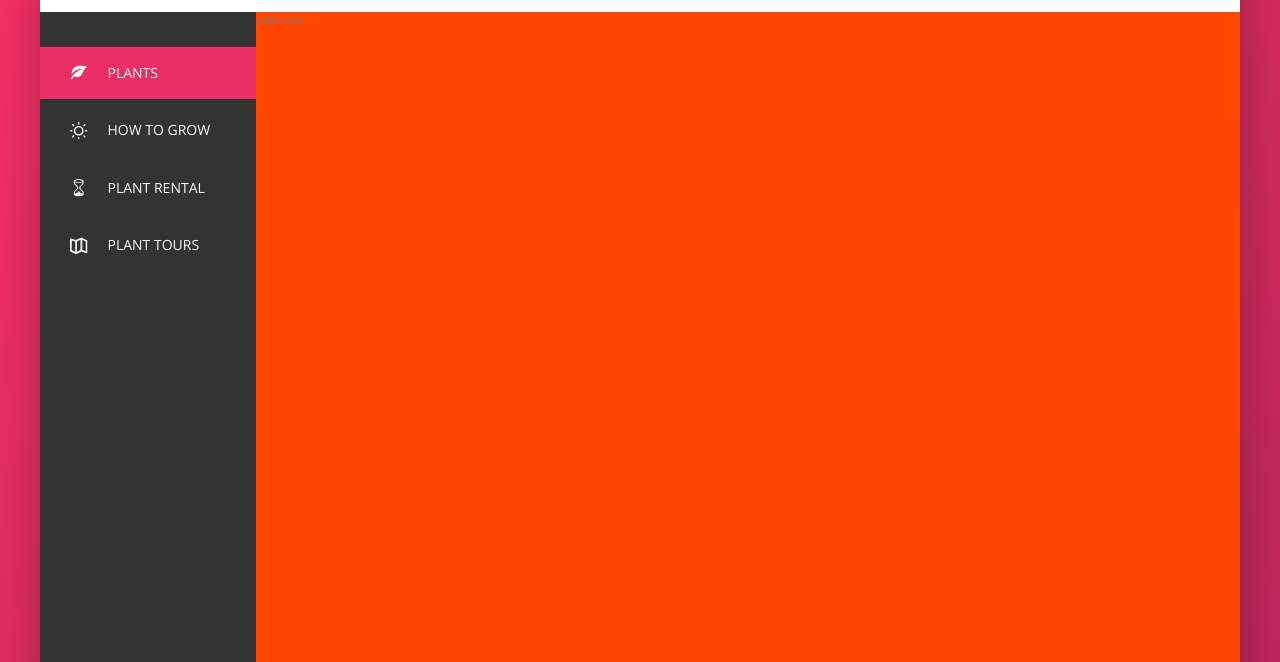
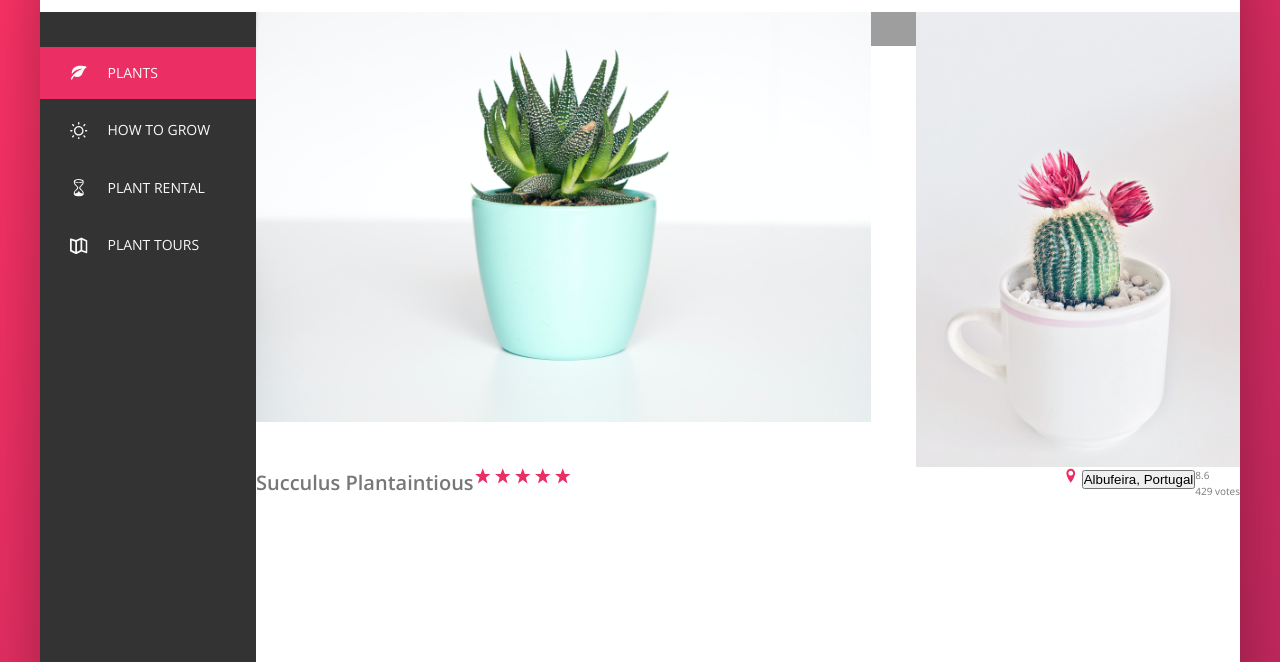
Before and after one commit to mikechoi1/succulent-succulents, a website: page index.html in a window 1280 px wide. Shown: the part 138-800 px from the top of the page. Drawn offline with nearby package versions, Linux system fonts and the light colour scheme; grey boxes are pictures that could not be loaded.

Commit message:
started main section

```diff
--- a/index.html
+++ b/index.html
@@ -95,7 +95,52 @@
 
 
                 <main class="hotel-view">
-                    Hotel view
+                    <div class="gallery">
+                        <figure class="gallery__item">
+                            <img src="img/plant-1.jpg" alt="photo of plant 1" class="gallery__photo">
+                        </figure>
+                        <figure class="gallery__item">
+                            <img src="img/plant-2.jpg" alt="photo of plant 2" class="gallery__photo">
+                        </figure>
+                        <figure class="gallery__item">
+                            <img src="img/plant-3.jpg" alt="photo of plant 3" class="gallery__photo">
+                        </figure>
+                    </div>
+
+                    <div class="overview">
+                        <h1 class="overview__heading">
+                            Succulus Plantaintious
+                        </h1>
+                        <div class="overview__stars">
+                            <svg class="overview__icon-star">
+                                <use xlink:href="img/sprite.svg#icon-star"></use>
+                            </svg>
+                            <svg class="overview__icon-star">
+                                <use xlink:href="img/sprite.svg#icon-star"></use>
+                            </svg>
+                            <svg class="overview__icon-star">
+                                <use xlink:href="img/sprite.svg#icon-star"></use>
+                            </svg>
+                            <svg class="overview__icon-star">
+                                <use xlink:href="img/sprite.svg#icon-star"></use>
+                            </svg>
+                            <svg class="overview__icon-star">
+                                <use xlink:href="img/sprite.svg#icon-star"></use>
+                            </svg>
+                        </div>
+
+                        <div class="overview__location">
+                            <svg class="overview__icon-location">
+                                <use xlink:href="img/sprite.svg#icon-location-pin"></use>
+                            </svg>
+                            <button class="btn-inline">Albufeira, Portugal</button>
+                        </div>
+
+                        <div class="overview__rating">
+                            <div class="overview__rating-average">8.6</div>
+                            <div class="overview__rating-count">429 votes</div>
+                        </div>
+                    </div>
                 </main>
             </div>
         </div>
--- a/sass/_components.scss
+++ b/sass/_components.scss
@@ -191,3 +191,52 @@
     text-align: center;
     padding: 2.5rem;
 }
+
+////////////////////////////////////////////////////////////////
+//GALLERY
+////////////////////////////////////////////////////////////////
+.gallery {
+    display: flex;
+
+    &__photo {
+        width: 100%;
+        display: block;
+    }
+}
+
+////////////////////////////////////////////////////////////////
+//PLANT OVERVIEW
+////////////////////////////////////////////////////////////////
+.overview {
+    display: flex;
+
+    &__heading {
+
+    }
+
+    &__stars {
+        margin-right: auto;
+    }
+
+    &__icon-star, &__icon-location {
+        width: 1.75rem;
+        height:1.75rem;
+        fill: var(--color-primary);
+    }
+
+    &__location {
+
+    }
+
+    &__rating {
+
+    }
+
+    &__rating-average {
+
+    }
+
+    &__rating-count {
+
+    }
+}
--- a/sass/_layout.scss
+++ b/sass/_layout.scss
@@ -34,7 +34,7 @@
 
 .hotel-view {
     //testing
-    background-color: orangered;
+    background-color: #fff;
     height: 80rem;
 
     flex: 1;
```
Also changed, not shown: css/style.css, img/plant-1.jpg (added), img/plant-3.jpg (added), 1 other file.
